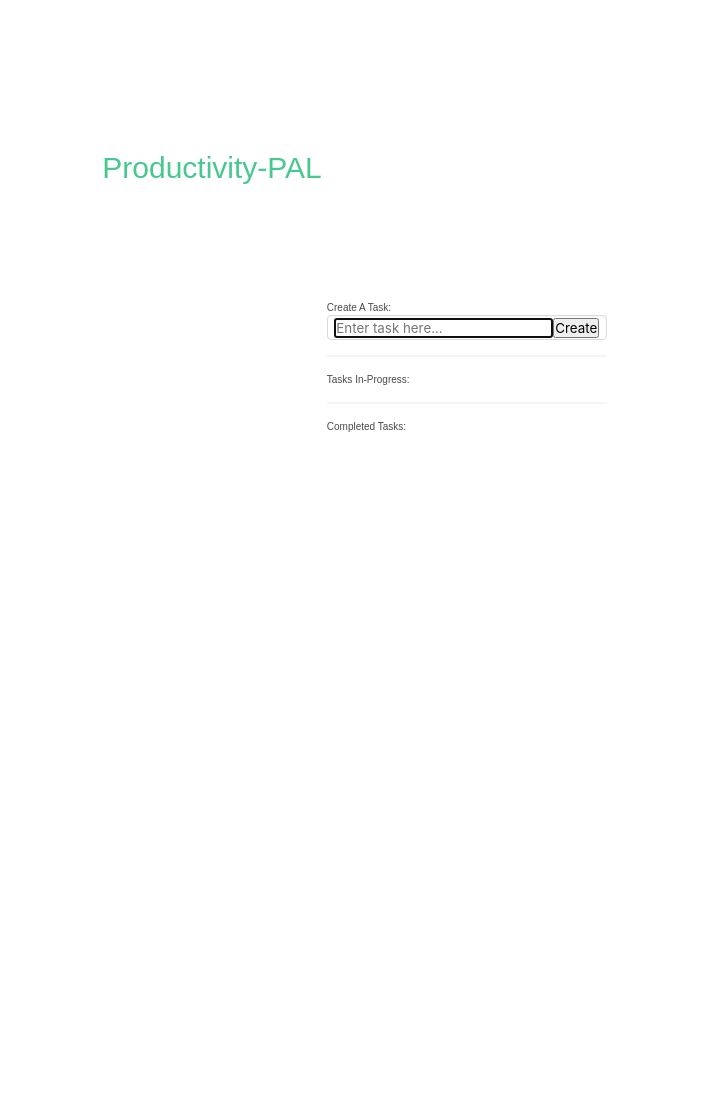
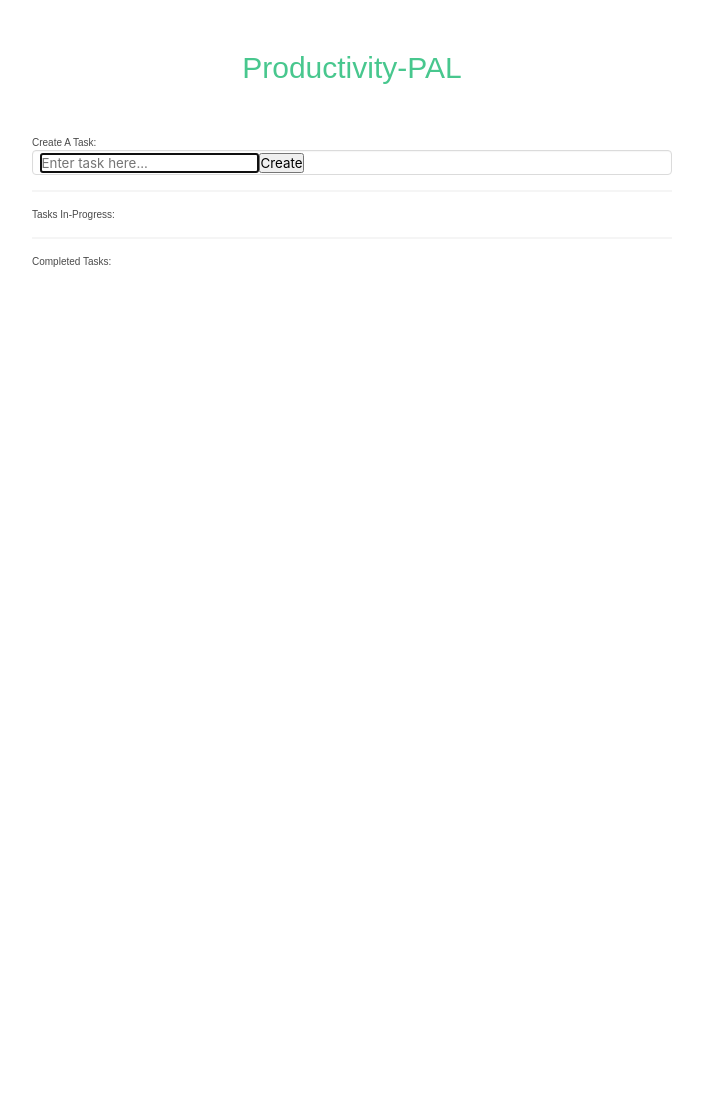
Before and after one commit to aimeedarling/2-Project, a Node server app: page / in a window 1280 px wide. Shown: the whole page, without its empty margins (288-991 px from the left). After the commit the page ends 267 px from the top, so only its background shows below. Run offline with Node 20, Linux system fonts and the light colour scheme; a user stored in the database is signed in; data that the repository does not hold is empty; some libraries are stand-ins or nearby versions.

Commit message:
stacked nav bar ontop of main

```diff
--- a/public/css/style.css
+++ b/public/css/style.css
@@ -1,16 +1,3 @@
-* {
-    margin: 0;
-    padding: 0;
-    box-sizing: border-box;
-}
-
-html {
-    height: 100%;
-    font-size: 62.5%;
-    scroll-behavior: smooth;
-
-}
-
 :root {
     --primary: #3d5852;
     --secondary: #86938f;
@@ -22,29 +9,44 @@ html {
     --border-radius: 0.3rem;
   }
 
+* {
+    margin: 0;
+    padding: 0;
+    box-sizing: border-box;
+  }
+
+html {
+    height: 100%;
+    font-size: 62.5%;
+    scroll-behavior: smooth;
+
+}
+
+
   body {
     font-family: Arial;
     margin: 0;
     display: flex;
-    flex-direction: row;
+    flex-direction: column;
     min-height: 100vh;
-    justify-content: center;
+    justify-content: flex-start;
     background-color: white;
-
+    align-items: center;
   }
 
   .main {
-    margin-top: 300px;
+    margin-top: 4rem;
+    width: 50%;
+
     flex-direction: column;
     min-height: 100vh;
     justify-content: center;
   }
 
   .page-title {
-    margin-top: 140px;
+    margin-top: 4rem;
 
-
-  }
+    }
 
   .login-form {
     justify-self: right;
--- a/views/layouts/main.hbs
+++ b/views/layouts/main.hbs
@@ -16,12 +16,13 @@
     <header class="display-flex justify-space-between align-center p-2">
         <h1 class="is-size-1 has-text-success page-title">Productivity-PAL</h1>
 
-    </header>
     <nav>
     {{#if logged_in}}
         <button class="btn" id="logout">logout</button>
     {{/if}}
     </nav>
+    </header>
+
     <main class="main">
         <aside>
             <h2></h2>
```
